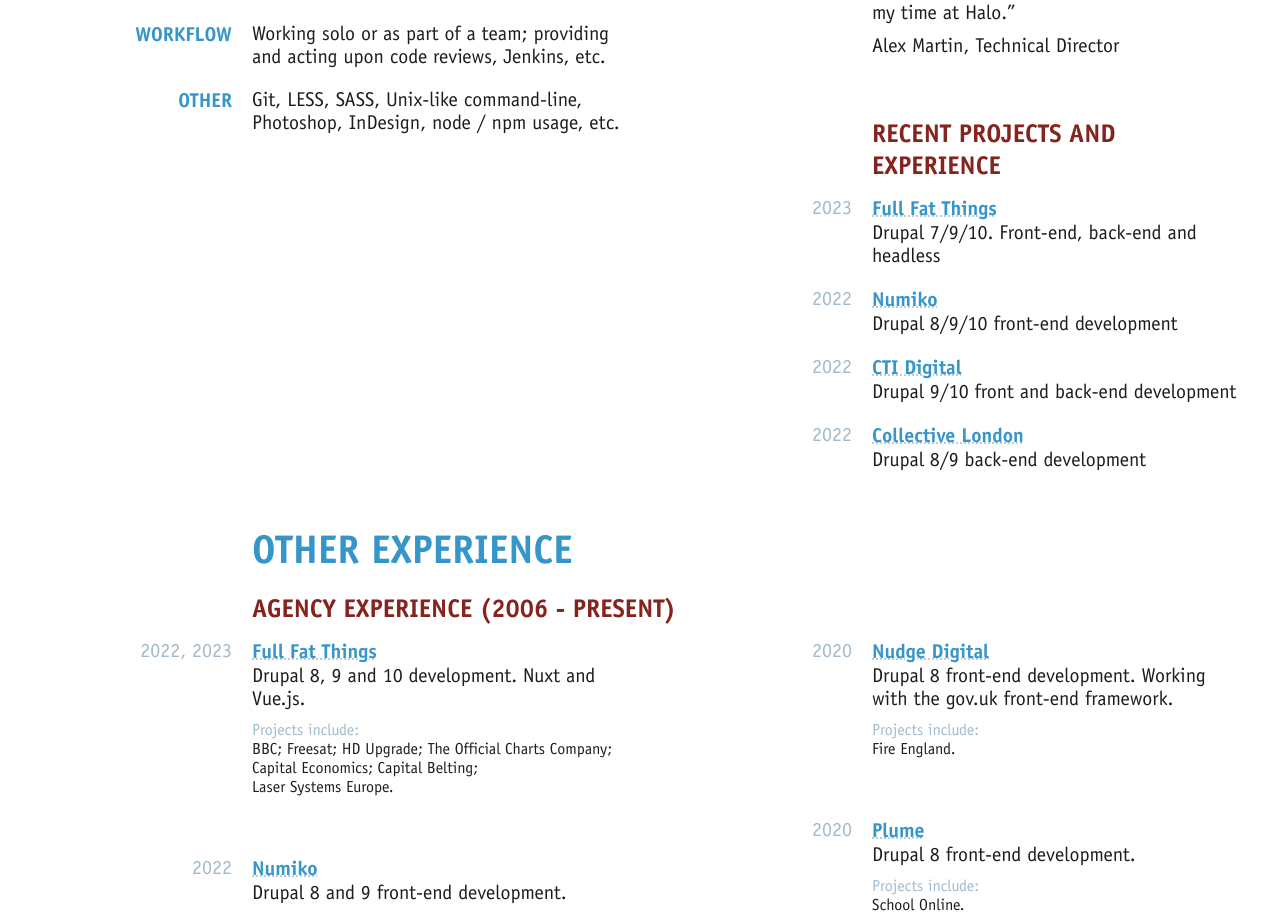
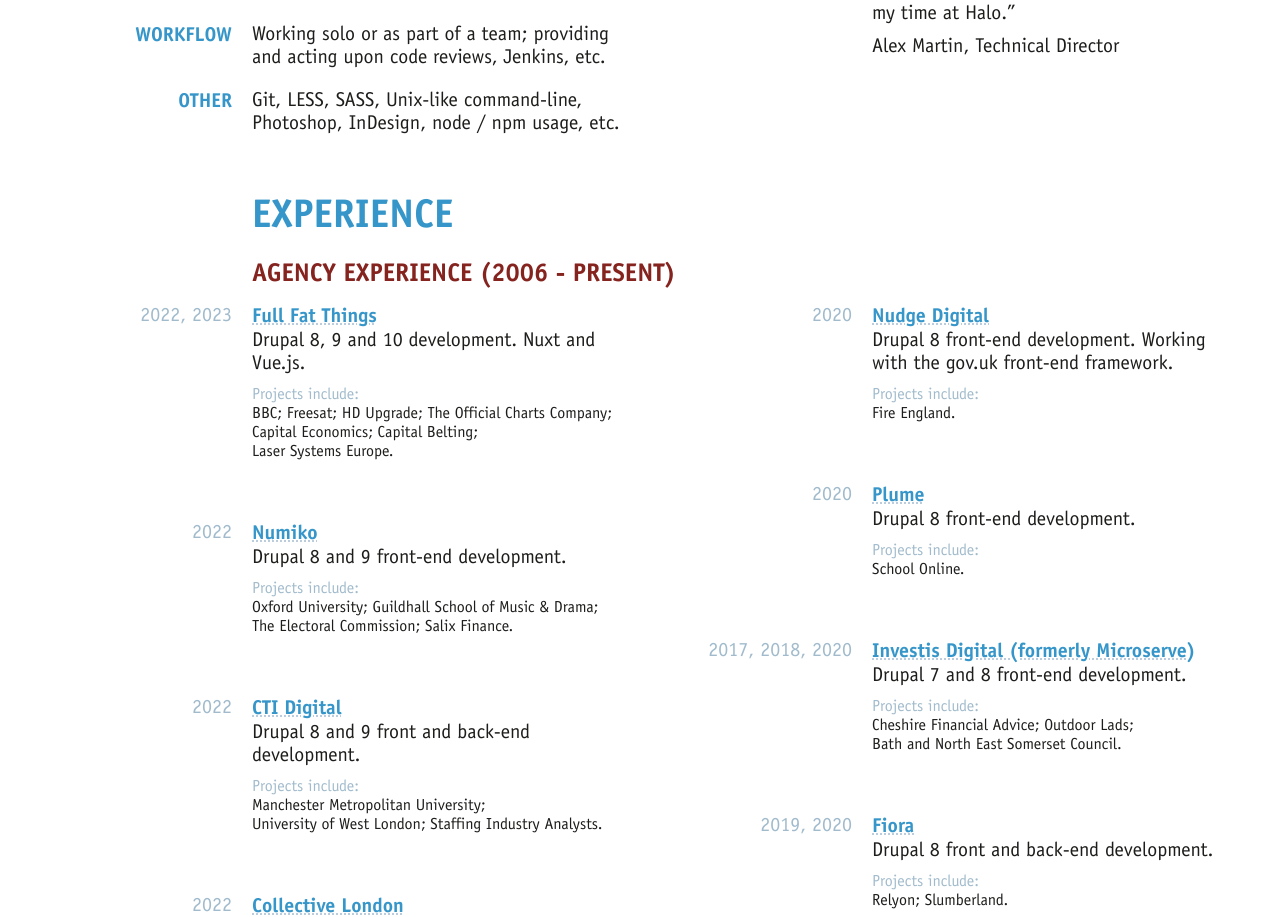
Before and after one commit to leopitt/leopitt, a React (Create React App) app in the folder docroot/app/: page / in a window 1280 px wide. Shown: the part 1014-1931 px from the top of the page. Built offline with nearby package versions, Linux system fonts and the light colour scheme.

Commit message:
Remove experience section from Front sheet.

```diff
--- a/docroot/app/src/sheets/Experience.js
+++ b/docroot/app/src/sheets/Experience.js
@@ -10,7 +10,7 @@
 function Experience () {
   return (
     <>
-      <Title level={2} title2={'Other Experience'}/>
+      <Title level={2} title2={'Experience'}/>
       <TitleRow>Agency Experience (2006 - Present)</TitleRow>
       <div className="l-columns">
         <Section>
--- a/docroot/app/src/sheets/Front.js
+++ b/docroot/app/src/sheets/Front.js
@@ -115,46 +115,6 @@
             author="Alex Martin, Technical Director"
           />
         </Section>
-
-        <Section>
-          <TitleRow>Recent Projects and experience</TitleRow>
-
-          <ContentRow
-            label={'2023'}
-            labelLevel={6}
-            content={<>
-              <h4 className="t-heading-4"><AgencyLink id={'fullfatthings'}/></h4>
-              <p>Drupal 7/9/10. Front-end, back-end and headless</p>
-            </>}
-          />
-
-          <ContentRow
-            label={2022}
-            labelLevel={6}
-            content={<>
-              <h4 className="t-heading-4"><AgencyLink id={'numiko'}/></h4>
-              <p>Drupal 8/9/10 front-end development</p>
-            </>}
-          />
-
-          <ContentRow
-            label={2022}
-            labelLevel={6}
-            content={<>
-              <h4 className="t-heading-4"><AgencyLink id={'cti'}/></h4>
-              <p>Drupal 9/10 front and back-end development</p>
-            </>}
-          />
-
-          <ContentRow
-            label={2022}
-            labelLevel={6}
-            content={<>
-              <h4 className="t-heading-4"><AgencyLink id={'collective'}/></h4>
-              <p>Drupal 8/9 back-end development</p>
-            </>}
-          />
-        </Section>
       </div>
     </>
   )
```
